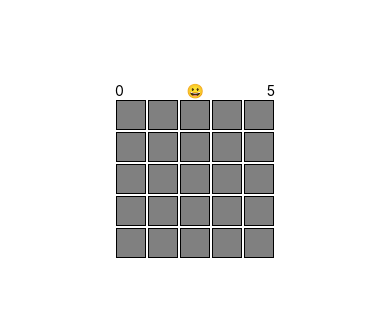
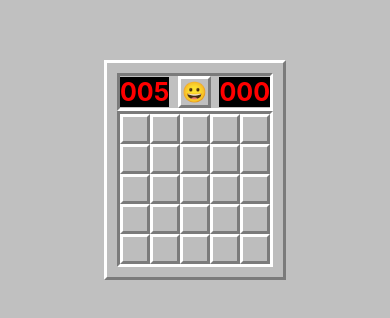
Before and after one commit to pupimarti/minesweeper, a React Native app: screen / in a window 390 px wide. Shown: the part 252-570 px from the top of the page. Built offline with nearby package versions, Linux system fonts and the light colour scheme.

Commit message:
add styles

```diff
--- a/App.js
+++ b/App.js
@@ -16,7 +16,7 @@
 const styles = StyleSheet.create({
   container: {
     flex: 1,
-    backgroundColor: '#fff',
+    backgroundColor: '#C0C0C0',
     alignItems: 'center',
     justifyContent: 'center',
   },
--- a/src/components/Board.js
+++ b/src/components/Board.js
@@ -48,7 +48,15 @@
   };
 
   return (
-    <View>
+    <View
+      style={{
+        borderWidth: 3,
+        borderTopColor: '#7B7B7B',
+        borderLeftColor: '#7B7B7B',
+        borderRightColor: '#FFFFFF',
+        borderBottomColor: '#FFFFFF',
+      }}
+    >
       {Array.isArray(board) &&
         board.map((column, i) => (
           <View key={i} style={{ flexDirection: 'row' }}>
--- a/src/components/Cell.js
+++ b/src/components/Cell.js
@@ -41,21 +41,46 @@
 
   return (
     <TouchableOpacity
-      style={{
-        width: 30,
-        height: 30,
-        backgroundColor: show ? (isMine ? 'red' : 'green') : 'grey',
-        alignItems: 'center',
-        justifyContent: 'center',
-        borderWidth: 1,
-        margin: 1,
-      }}
+      style={[
+        {
+          width: 30,
+          height: 30,
+          backgroundColor: '#BDBDBD',
+          alignItems: 'center',
+          justifyContent: 'center',
+        },
+        show
+          ? {
+              borderWidth: 1,
+              borderColor: '#7B7B7B',
+            }
+          : {
+              borderWidth: 3,
+              borderTopColor: '#FFFFFF',
+              borderLeftColor: '#FFFFFF',
+              borderRightColor: '#7B7B7B',
+              borderBottomColor: '#7B7B7B',
+            },
+      ]}
       onPress={handleOnPress}
       onLongPress={handleLongPress}
     >
       {(show || isFlag) && (
-        <Text style={{ color: '#FFF', fontWeight: 'bold' }}>
-          {isFlag ? '?' : isMine ? 'X' : value}
+        <Text
+          style={{
+            color:
+              value === 1
+                ? '#0000FF'
+                : value === 2
+                ? '#007B00'
+                : value === 3
+                ? '#FF0000'
+                : 'black',
+            fontWeight: 'bold',
+            fontSize: 20,
+          }}
+        >
+          {isFlag ? '🚩' : isMine ? '💣' : value === 0 ? '' : value}
         </Text>
       )}
     </TouchableOpacity>
--- a/src/components/Flags.js
+++ b/src/components/Flags.js
@@ -5,9 +5,13 @@
 export default function Flags() {
   const { flags, mines } = useContext(GameContext);
 
+  const flags_ = mines.length - flags.length;
+
   return (
-    <View>
-      <Text>{mines.length - flags.length}</Text>
+    <View style={{ backgroundColor: '#000' }}>
+      <Text style={{ color: '#FF0000', fontWeight: 'bold', fontSize: 25 }}>
+        {flags_ < 10 ? '00' + flags_ : flags_ < 100 ? '0' + flags_ : flags_}
+      </Text>
     </View>
   );
 }
--- a/src/components/Game.js
+++ b/src/components/Game.js
@@ -13,11 +13,33 @@
   const gameOver = () => setStateGame(STATE_GAME.GAME_OVER);
 
   return (
-    <View>
-      <View style={{ flexDirection: 'row', justifyContent: 'space-between' }}>
+    <View
+      style={{
+        borderWidth: 3,
+        borderTopColor: '#FFFFFF',
+        borderLeftColor: '#FFFFFF',
+        borderRightColor: '#7B7B7B',
+        borderBottomColor: '#7B7B7B',
+        padding: 10,
+        backgroundColor: '#BDBDBD',
+      }}
+    >
+      <View
+        style={{
+          flexDirection: 'row',
+          justifyContent: 'space-between',
+          alignItems:'center',
+          borderWidth: 3,
+          borderTopColor: '#7B7B7B',
+          borderLeftColor: '#7B7B7B',
+          borderRightColor: '#FFFFFF',
+          borderBottomColor: '#FFFFFF',
+          backgroundColor: '#C0C0C0',
+        }}
+      >
+      <Flags />
+        <IconState />
         <Timer />
-        <IconState />
-        <Flags />
       </View>
       <Board gameOver={gameOver} />
     </View>
--- a/src/components/IconState.js
+++ b/src/components/IconState.js
@@ -1,5 +1,5 @@
 import React, { useContext } from 'react';
-import { View, Text, TouchableOpacity } from 'react-native';
+import { View, Text, TouchableOpacity, StyleSheet } from 'react-native';
 import GameContext from '../context/GameContext';
 import { STATE_GAME } from '../utils/constraints';
 
@@ -8,15 +8,35 @@
 
   if (stateGame === STATE_GAME.GAME_OVER)
     return (
-      <TouchableOpacity onPress={resetGame}>
-        <Text>😵</Text>
+      <TouchableOpacity style={styles.container} onPress={resetGame}>
+        <Text style={styles.icon}>😵</Text>
       </TouchableOpacity>
     );
   else if (stateGame === STATE_GAME.WIN)
     return (
-      <TouchableOpacity onPress={resetGame}>
-        <Text>😎</Text>
+      <TouchableOpacity style={styles.container} onPress={resetGame}>
+        <Text style={styles.icon}>😎</Text>
       </TouchableOpacity>
     );
-  else return <Text>😀</Text>;
+  else
+    return (
+      <TouchableOpacity style={styles.container}>
+        <Text style={styles.icon}>😀</Text>
+      </TouchableOpacity>
+    );
 }
+
+const styles = StyleSheet.create({
+  container: {
+    borderWidth: 3,
+    borderTopColor: '#FFFFFF',
+    borderLeftColor: '#FFFFFF',
+    borderRightColor: '#7B7B7B',
+    borderBottomColor: '#7B7B7B',
+    backgroundColor: '#C0C0C0',
+    padding: 1,
+  },
+  icon: {
+    fontSize: 20,
+  },
+});
--- a/src/components/Timer.js
+++ b/src/components/Timer.js
@@ -23,8 +23,14 @@
   }, [stateGame]);
 
   return (
-    <View>
-      <Text style={{ color: '#000' }}>{timer}</Text>
+    <View
+      style={{
+        backgroundColor: '#000',
+      }}
+    >
+      <Text style={{ color: '#FF0000', fontWeight: 'bold', fontSize: 25 }}>
+        {timer < 10 ? '00' + timer : timer < 100 ? '0' + timer : timer}
+      </Text>
     </View>
   );
 }
```
